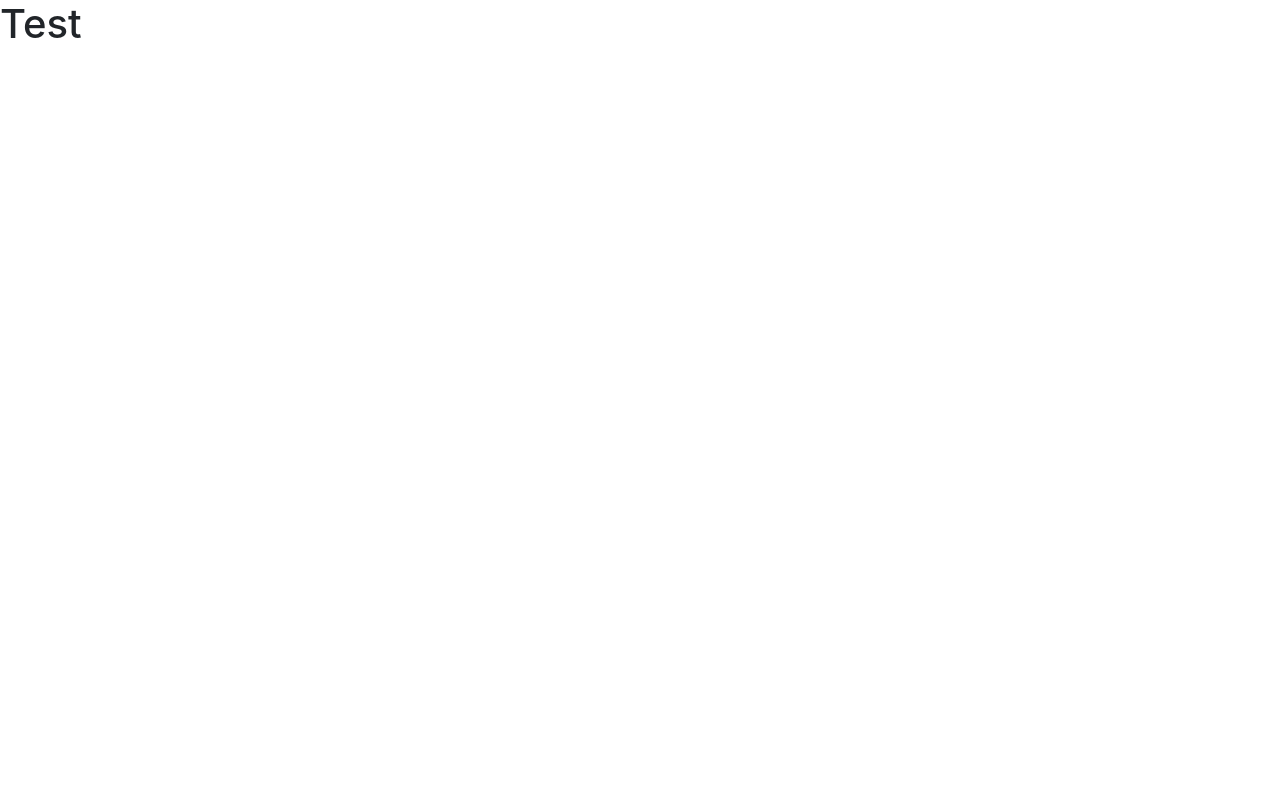
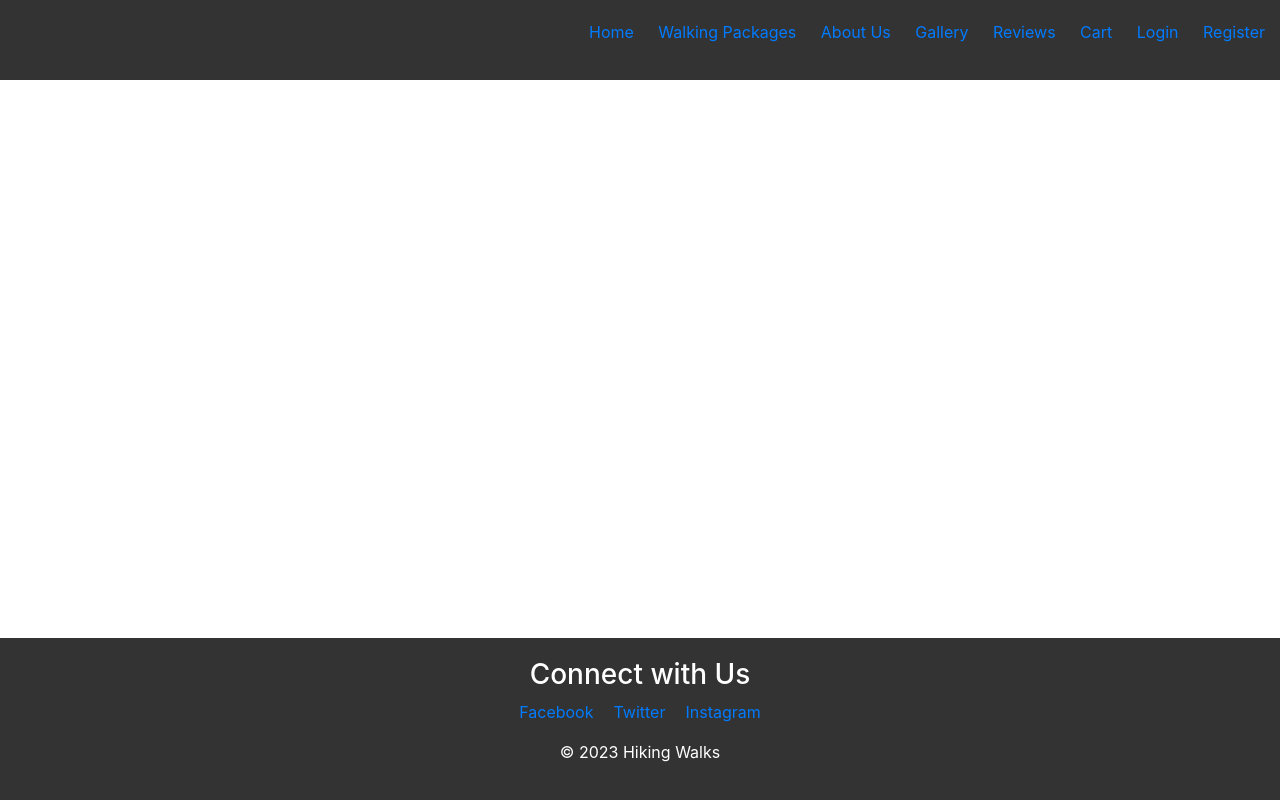
Before and after one commit to RichBurman/Project_5, a Django app: page / in a window 1280 px wide. Before the commit the page is almost empty. Run offline with Django 3.2, Linux system fonts and the light colour scheme; some libraries are stand-ins or nearby versions.

Commit message:
Add basic nav and footer to base.html and add basic css styling. Also create media and static folders

```diff
--- a/highland_walks/settings.py
+++ b/highland_walks/settings.py
@@ -147,6 +147,10 @@ USE_TZ = True
 # https://docs.djangoproject.com/en/3.2/howto/static-files/
 
 STATIC_URL = '/static/'
+STATICFILES_DIRS = (os.path.join(BASE_DIR, 'static'),)
+
+MEDIA_URL = '/media/'
+MEDIA_ROOT = os.path.join(BASE_DIR, 'media')
 
 # Default primary key field type
 # https://docs.djangoproject.com/en/3.2/ref/settings/#default-auto-field
--- /dev/null
+++ b/static/css/base.css
@@ -0,0 +1,67 @@
+body {
+    display: flex;
+    flex-direction: column;
+    min-height: 100vh;
+    margin: 0;
+}
+
+header {
+    order: 1;
+    position: fixed;
+    top: 0;
+    left: 0;
+    width: 100%;
+    background-color: #333;
+    color: #fff;
+    padding: 20px 0;
+    z-index: 1;
+}
+
+.horizontal-nav {
+    list-style: none;
+    padding: 0;
+    text-align: right;
+}
+
+.horizontal-nav li {
+    display: inline-block;
+    margin-left: 20px;
+}
+
+.horizontal-nav li:first-child {
+    margin-left: 0;
+}
+
+main {
+    order: 2;
+    flex-grow: 1;
+    padding: 20px;
+}
+
+footer {
+    order: 3;
+    /* Place the footer at the bottom */
+    position: fixed;
+    bottom: 0;
+    left: 0;
+    width: 100%;
+    background-color: #333;
+    color: #fff;
+    padding: 20px 0;
+    text-align: center;
+}
+
+footer .container {
+    display: flex;
+    justify-content: center;
+}
+
+footer .social-links {
+    list-style: none;
+    padding: 0;
+    display: flex;
+}
+
+footer .social-links li {
+    margin: 0 10px;
+}
--- a/templates/base.html
+++ b/templates/base.html
@@ -17,6 +17,7 @@
     {% block corecss %}
     <link rel="stylesheet" href="https://stackpath.bootstrapcdn.com/bootstrap/4.4.1/css/bootstrap.min.css"
         integrity="sha384-Vkoo8x4CGsO3+Hhxv8T/Q5PaXtkKtu6ug5TOeNV6gBiFeWPGFN9MuhOf23Q9Ifjh" crossorigin="anonymous">
+    <link rel="stylesheet" href="{% static 'css/base.css' %}">
     {% endblock %}
 
     {% block extra_css %}
@@ -41,7 +42,45 @@
 </head>
 
 <body>
-    <header class="container-fluid fixed-top"></header>
+    <header class="container-fluid fixed-top">
+            <nav>
+                <ul class="horizontal-nav">
+                    <li><a href="">Home</a></li>
+                    <li><a href="">Walking Packages</a></li>
+                    <li><a href="">About Us</a></li>
+                    <li><a href="">Gallery</a></li>
+                    <li><a href="">Reviews</a></li>
+                    <li><a href="">Cart</a></li>
+                    {% if user.is_authenticated %}
+                    <li><a href="">Logout</a></li>
+                    <li><a href="">Profile</a></li>
+                    {% else %}
+                    <li><a href="">Login</a></li>
+                    <li><a href="">Register</a></li>
+                    {% endif %}
+                </ul>
+            </nav>
+    </header>
+
+    <main>
+
+    </main>
+
+    <footer>
+        <div class="container">
+            <h3>Connect with Us</h3>
+        </div>
+        <div class="container">
+            <ul class="social-links">
+                <li><a href="#">Facebook</a></li>
+                <li><a href="#">Twitter</a></li>
+                <li><a href="#">Instagram</a></li>
+            </ul>
+        </div>
+        <div class="container">
+            <p>&copy; 2023 Hiking Walks</p>
+        </div>
+    </footer>
 
     {% if messages %}
     <div class="message-container"></div>
```
